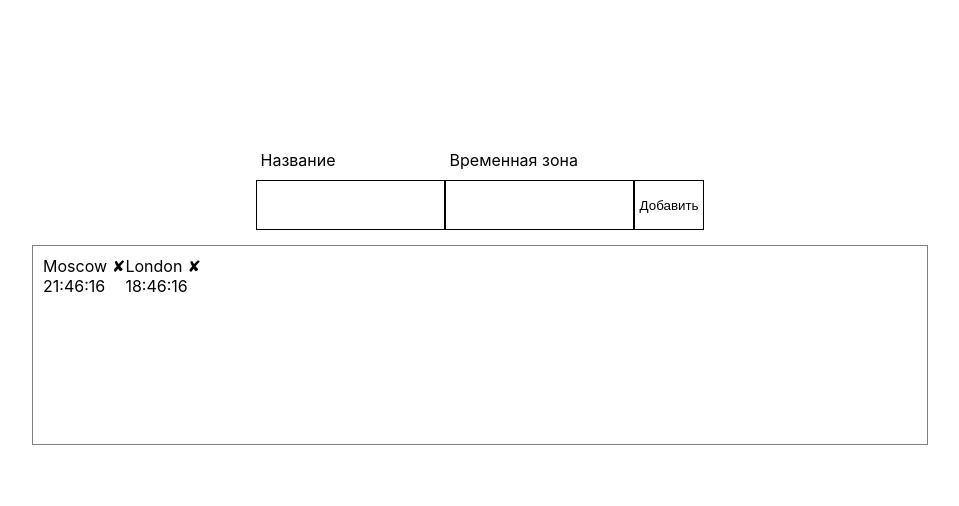
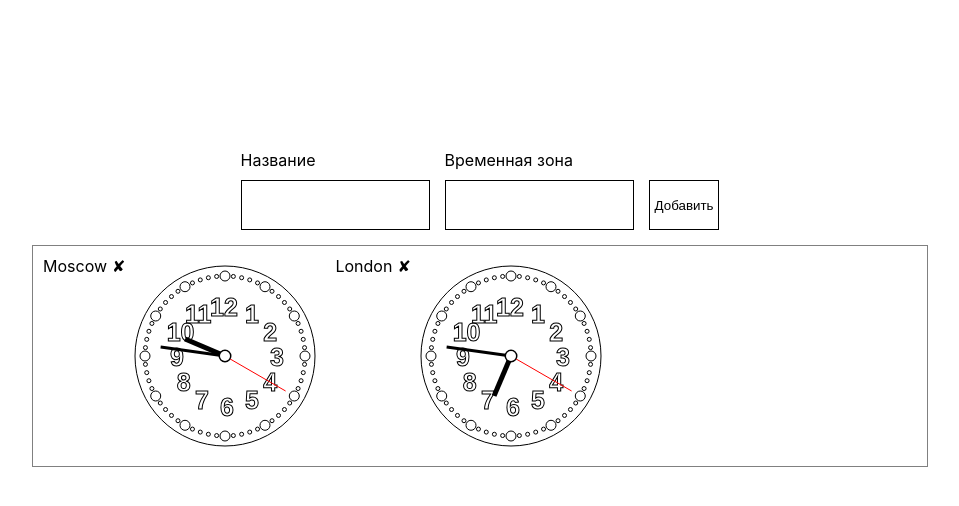
Before and after one commit to Antyfeev96/ra-lifecycle-watches, a React (Create React App) app: page / in a window 1280 px wide. Shown: the top 506 px of the page, without its empty margins (160-1119 px from the left). Built offline with nearby package versions, Linux system fonts and the light colour scheme.

Commit message:
Clock added

```diff
--- a/src/App.jsx
+++ b/src/App.jsx
@@ -1,12 +1,48 @@
 import './App.scss';
+import { useState } from 'react'
+import { nanoid } from 'nanoid';
 import Form from './Components/Form/Form';
 import Watches from './Components/Watches/Watches';
+import Clock from './Components/Clock/Clock';
 
 export default function App() {
+  const [state, setState] = useState([
+    {
+      city: 'Moscow',
+      timestamp: '+3',
+      key: nanoid(5)
+    },
+    {
+      city: 'London',
+      timestamp: '0',
+      key: nanoid(5)
+    }
+  ])
+
+  const addWatch = (city, timestamp) => {
+    if (!city || !timestamp) return null;
+    setState(prev => ([
+      ...prev,
+      {
+        city,
+        timestamp,
+        key: nanoid(5)
+      }
+    ]))
+  }
+
+  const deleteWatch = (index) => {
+    console.log(index);
+    const arr = [ ...state ];
+    console.log(arr[index]);
+    arr.splice(index, 1);
+    setState(() => arr);
+  }
+
   return (
     <div className="app">
-      <Form />
-      <Watches />
+      <Form state={state} addWatch={addWatch} />
+      <Watches state={state} deleteWatch={deleteWatch} />
     </div>
   );
 }
--- /dev/null
+++ b/src/Components/Clock/Clock.jsx
@@ -0,0 +1,156 @@
+import PropTypes from "prop-types";
+import React, { Component } from "react";
+
+export default class Clock extends Component {
+  constructor(props) {
+    super(props);
+    this.state = {
+      date: this.props.date
+    };
+    this.clockRef = React.createRef();
+  }
+
+  displayCanvas(date) {
+    const canvasEl = this.clockRef.current;
+    canvasEl.setAttribute('width', 200);
+    canvasEl.setAttribute('height', 200);
+    const contextEl = this.clockRef.current.getContext("2d");
+    contextEl.strokeRect(0, 0, canvasEl.width, canvasEl.height);
+
+    //Расчет координат центра и радиуса часов
+    const radiusClock = canvasEl.width / 2 - 10;
+    const xCenterClock = canvasEl.width / 2;
+    const yCenterClock = canvasEl.height / 2;
+
+    //Очистка экрана.
+    contextEl.fillStyle = "#ffffff";
+    contextEl.fillRect(0, 0, canvasEl.width, canvasEl.height);
+
+    //Рисуем контур часов
+    contextEl.strokeStyle = "#000000";
+    contextEl.lineWidth = 1;
+    contextEl.beginPath();
+    contextEl.arc(
+      xCenterClock,
+      yCenterClock,
+      radiusClock,
+      0,
+      2 * Math.PI,
+      true
+    );
+    contextEl.moveTo(xCenterClock, yCenterClock);
+    contextEl.stroke();
+    contextEl.closePath();
+
+    const radiusNum = radiusClock - 10; //Радиус расположения рисочек
+    let radiusPoint;
+
+    for (let tm = 0; tm < 60; tm++) {
+      contextEl.beginPath();
+      if (tm % 5 === 0) {
+        radiusPoint = 5;
+      } else {
+        radiusPoint = 2;
+      } //для выделения часовых рисочек
+
+      const xPointM =
+        xCenterClock +
+        radiusNum * Math.cos(-6 * tm * (Math.PI / 180) + Math.PI / 2);
+      const yPointM =
+        yCenterClock -
+        radiusNum * Math.sin(-6 * tm * (Math.PI / 180) + Math.PI / 2);
+      contextEl.arc(xPointM, yPointM, radiusPoint, 0, 2 * Math.PI, true);
+      contextEl.stroke();
+      contextEl.closePath();
+    }
+
+    //Оцифровка циферблата часов
+    for (let th = 1; th <= 12; th++) {
+      contextEl.beginPath();
+      contextEl.font = "bold 25px sans-serif";
+      const xText =
+        xCenterClock +
+        (radiusNum - 30) * Math.cos(-30 * th * (Math.PI / 180) + Math.PI / 2);
+      const yText =
+        yCenterClock -
+        (radiusNum - 30) * Math.sin(-30 * th * (Math.PI / 180) + Math.PI / 2);
+
+      if (th <= 9) {
+        contextEl.strokeText(th, xText - 5, yText + 10);
+      } else {
+        contextEl.strokeText(th, xText - 15, yText + 10);
+      }
+      contextEl.stroke();
+      contextEl.closePath();
+    }
+
+    //Рисуем стрелки
+    const lengthSeconds = radiusNum - 10;
+    const lengthMinutes = radiusNum - 15;
+    const lengthHour = lengthMinutes / 1.5;
+
+    const t_sec = 6 * date.getSeconds(); //Определяем угол для секунд
+    const t_min = 6 * (date.getMinutes() + (1/60) * date.getSeconds()); //Определяем угол для минут
+    const t_hour = 30 * (date.getHours() + (1/60) * date.getMinutes()); //Определяем угол для часов
+
+    //Рисуем секунды
+    contextEl.beginPath();
+    contextEl.strokeStyle =  "#FF0000";
+    contextEl.moveTo(xCenterClock, yCenterClock);
+    contextEl.lineTo(xCenterClock + lengthSeconds*Math.cos(Math.PI/2 - t_sec * (Math.PI/180)),
+				yCenterClock - lengthSeconds * Math.sin(Math.PI/2 - t_sec * (Math.PI/180)));
+    contextEl.stroke();
+    contextEl.closePath();
+
+    //Рисуем минуты
+    contextEl.beginPath();
+    contextEl.strokeStyle =  "#000000";
+    contextEl.lineWidth = 3;
+    contextEl.moveTo(xCenterClock, yCenterClock);
+    contextEl.lineTo(xCenterClock + lengthMinutes*Math.cos(Math.PI/2 - t_min * (Math.PI/180)),
+				 yCenterClock - lengthMinutes*Math.sin(Math.PI/2 - t_min * (Math.PI/180)));
+    contextEl.stroke();
+    contextEl.closePath();
+
+    //Рисуем часы
+    contextEl.beginPath();
+    contextEl.lineWidth = 5;
+    contextEl.moveTo(xCenterClock, yCenterClock);
+    contextEl.lineTo(xCenterClock + lengthHour*Math.cos(Math.PI/2 - t_hour*(Math.PI/180)),
+				 yCenterClock - lengthHour*Math.sin(Math.PI/2 - t_hour*(Math.PI/180)));
+    contextEl.stroke();
+    contextEl.closePath();
+
+    //Рисуем центр часов
+    contextEl.beginPath();
+    contextEl.strokeStyle =  "#000000";
+    contextEl.fillStyle = "#ffffff";
+    contextEl.lineWidth = 3;
+    contextEl.arc(xCenterClock, yCenterClock, 5, 0, 2 * Math.PI, true);
+    contextEl.stroke();
+    contextEl.fill();
+    contextEl.closePath();
+  };
+
+
+  componentDidMount() {
+    this.timerID = setInterval(() => {
+      this.setState({date: this.props.date});
+      this.displayCanvas(this.state.date);
+    }, 1000);
+  }
+
+  componentWillUnmount() {
+    clearInterval(this.timerID);
+  }
+
+  // static propTypes = {
+  //   prop: PropTypes
+  // }
+
+  render() {
+    return (
+      <canvas className="watch__clock" ref={this.clockRef} id='clock'></canvas>
+    )
+  }
+}
--- a/src/Components/Form/Form.jsx
+++ b/src/Components/Form/Form.jsx
@@ -15,19 +15,28 @@ export default class Form extends Component {
     this.setState((state) => ({...state, [name]: value}));
   }
 
+  onClick = (e) => {
+    e.preventDefault();
+    this.props.addWatch(this.state.city, this.state.timestamp)
+    this.setState(() => ({
+      city: '',
+      timestamp: ''
+    }));
+  }
+
   render() {
     return (
       <form className="form" name="form">
         <div className="form__city-name">
           <div>Название</div>
-          <input type="text" name="city" id="city" onChange={this.onInputHandler.bind(this)} />
+          <input value={this.state.city} type="text" name="city" id="city" onChange={this.onInputHandler.bind(this)} />
         </div>
         <div className="form__timestamp">
           <div>Временная зона</div>
-          <input type="text" name="timestamp" id="timestamp" onChange={this.onInputHandler.bind(this)} />
+          <input value={this.state.timestamp} type="text" name="timestamp" id="timestamp" onChange={this.onInputHandler.bind(this)} />
         </div>
         <div className="form__submit">
-          <input type="submit" value="Добавить" />
+          <input type="submit" value="Добавить" onClick={this.onClick} />
         </div>
       </form>
     )
--- a/src/Components/Form/Form.scss
+++ b/src/Components/Form/Form.scss
@@ -5,8 +5,8 @@
   margin: 0 auto;
   width: 50%;
 
-  & div div {
-    margin-left: 5px;
+  & div + div {
+    margin-left: 15px;
   }
 
   & div input {
--- a/src/Components/Watch/Watch.jsx
+++ b/src/Components/Watch/Watch.jsx
@@ -1,35 +1,53 @@
-import './Watch.scss';
-import moment from 'moment/min/moment-with-locales';
-import React, { Component } from 'react'
-import PropTypes from 'prop-types'
+import "./Watch.scss";
+import moment from "moment";
+import { Component } from "react";
+import PropTypes from "prop-types";
+import Clock from "../Clock/Clock";
 
 export default class Watch extends Component {
   constructor(props) {
     super(props);
-    this.time = moment().utc().format('HH:mm:ss');
-    this.diff = +this.props.timestamp
-    console.log(this.diff);;
-    this.newTime = moment().utc().add(this.diff, 'hours').format('HH:mm:ss');
+    console.log(moment().utc().add(this.diff, "hours")._d);
+    this.diff = +this.props.timestamp;
+    this.state = {
+      date: moment().utc().add(this.diff, "hours")._d,
+      // .format("HH:mm:ss")
+    };
+    this.deleteWatch = this.props.deleteWatch;
+  }
+
+  componentDidMount() {
+    this.timerID = setInterval(() => this.tick(), 1000);
+  }
+
+  componentWillUnmount() {
+    clearInterval(this.timerID);
+  }
+
+  tick() {
+    this.setState({
+      date: moment().utc().add(this.diff, "hours")._d,
+      // .format('HH:mm:ss')
+    });
   }
 
   static propTypes = {
     data: PropTypes.shape({
       city: PropTypes.string.isRequired,
-      timestamp: PropTypes.string.isRequired
-    })
-  }
-
-  // giveLocalTime(timestamp) {
-
-  // }
+      timestamp: PropTypes.string.isRequired,
+      key: PropTypes.string.isRequired,
+    }),
+  };
 
   render() {
     return (
-      <div className="watch">
-        <span className="watch__city">{this.props.city}</span>
-        <span className="watch__delete">✘</span>
-        <div className="watch__time">{this.newTime}</div>
+      <div className='watch'>
+        <span className='watch__city'>{this.props.city}</span>
+        <span className='watch__delete' onClick={this.deleteWatch}>
+          ✘
+        </span>
+        <Clock date={this.state.date} />
       </div>
-    )
+    );
   }
 }
--- a/src/Components/Watch/Watch.scss
+++ b/src/Components/Watch/Watch.scss
@@ -1,6 +1,23 @@
 .watch {
-  height: fit-content;
+  display: flex;
+  flex-wrap: wrap;
+  // justify-content: space-between;
   &__delete {
     margin-left: 5px;
   }
+
+  &__delete:hover {
+    cursor: pointer;
+  }
+
+  & + .watch {
+    margin-left: 10px;
+  }
+
+  &__clock {
+    font-family: Tahoma, sans-serif;
+    font-size: 20px;
+    font-weight: bold;
+    color:#0000cc;
+  }
 }
--- a/src/Components/Watches/Watches.jsx
+++ b/src/Components/Watches/Watches.jsx
@@ -1,5 +1,4 @@
 import './Watches.scss';
-import { nanoid } from 'nanoid';
 import { Component } from 'react'
 import PropTypes from 'prop-types'
 import Watch from '../Watch/Watch';
@@ -7,27 +6,22 @@ import Watch from '../Watch/Watch';
 export default class Watches extends Component {
   constructor(props) {
     super(props);
-    this.watches = [
-      {
-        city: 'Moscow',
-        timestamp: '+3',
-        key: nanoid(5)
-      },
-      {
-        city: 'London',
-        timestamp: '0',
-        key: nanoid(5)
-      }
-    ]
   }
-  // static propTypes = {
-  //   prop: PropTypes
-  // }
+
+  static propTypes = {
+    state: PropTypes.arrayOf(
+      PropTypes.shape({
+        city: PropTypes.string.isRequired,
+        timestamp: PropTypes.string.isRequired,
+        key: PropTypes.string.isRequired,
+      })
+    )
+  }
 
   render() {
     return (
       <div className="watches">
-        {this.watches.map(watch => <Watch key={watch.key} {...watch} />)}
+        {this.props.state.map((watch, index) => <Watch key={watch.key} {...watch} deleteWatch={() => this.props.deleteWatch(index)} />)}
       </div>
     )
   }
--- a/src/Components/Watches/Watches.scss
+++ b/src/Components/Watches/Watches.scss
@@ -3,7 +3,7 @@
   display: flex;
   flex-wrap: wrap;
   width: 100%;
-  height: 200px;
+  height: fit-content;
   margin-top: 15px;
   padding: 10px;
   border: 1px solid grey;
```
